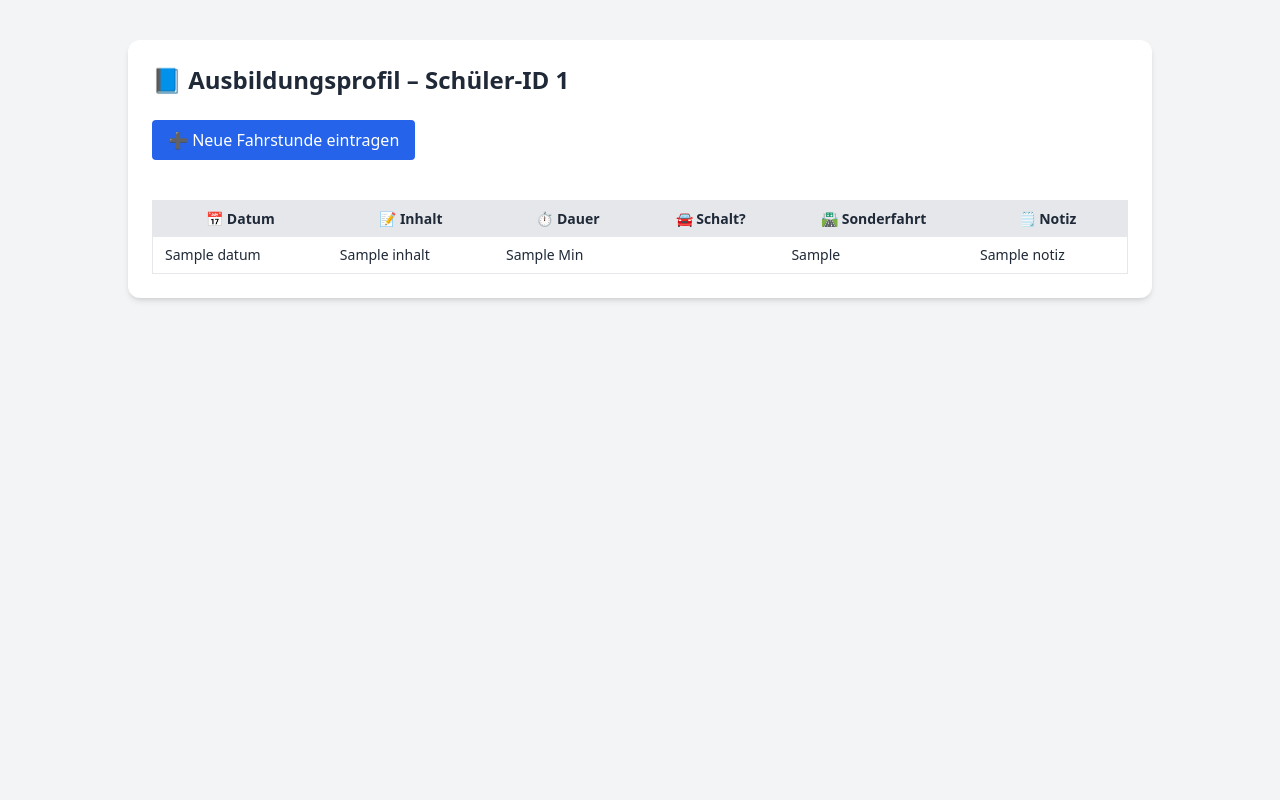
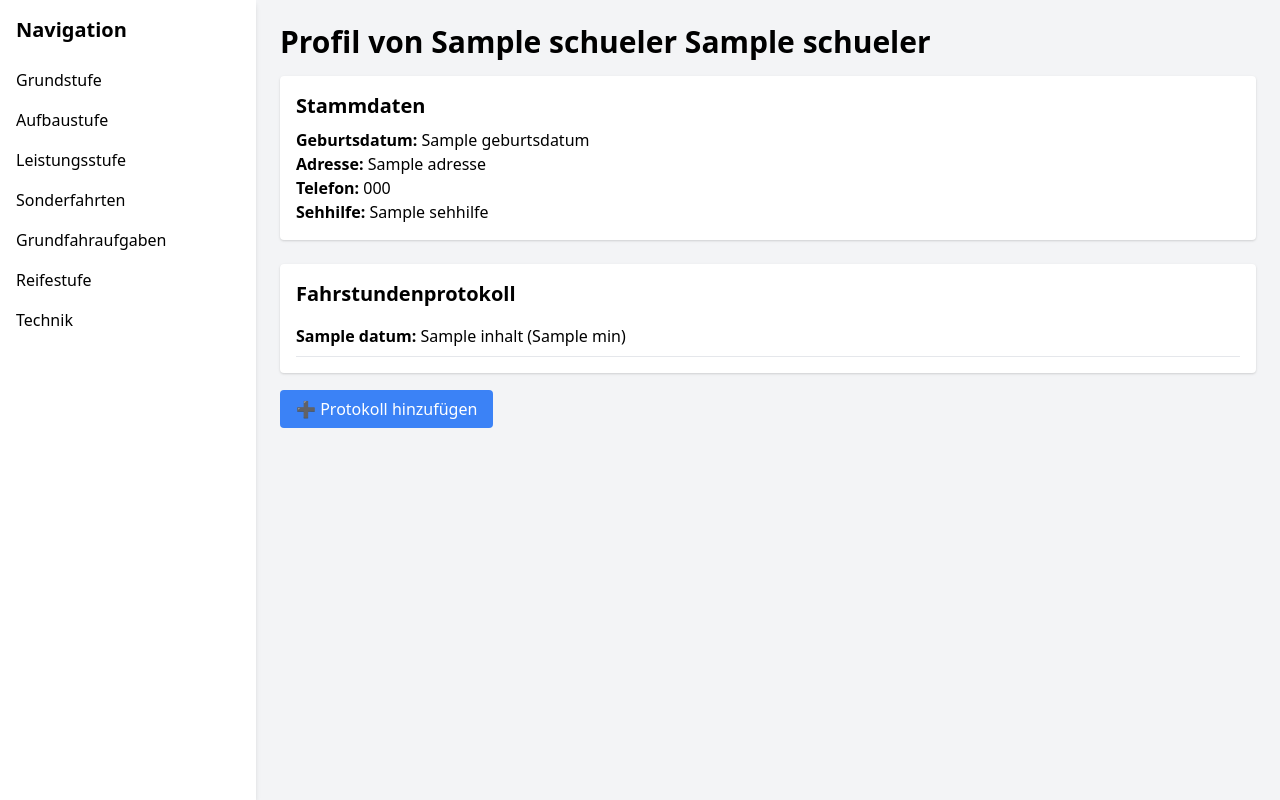
Before and after one commit to eyfahrlehrer/ausbildungsdiagrammkarte_flask, a Flask app: template templates/profil.html in a window 1280 px wide. Run offline with Flask 3, Linux system fonts and the light colour scheme; the template is opened without the code that fills it: most values are stand-ins (such as "Sample title", 1, 10 or a date in 2020); some libraries are stand-ins or nearby versions.

Commit message:
Update profil.html

```diff
--- a/templates/profil.html
+++ b/templates/profil.html
@@ -1,47 +1,53 @@
+<!-- templates/profil.html -->
 <!DOCTYPE html>
 <html lang="de">
 <head>
     <meta charset="UTF-8">
-    <title>Profil – Fahrschüler {{ schueler_id }}</title>
-    <script src="https://cdn.tailwindcss.com"></script>
+    <title>Profil – Ausbildungsdiagrammkarte</title>
+    <script src="https://unpkg.com/htmx.org@1.9.2"></script>
+    <link href="https://cdn.jsdelivr.net/npm/tailwindcss@2.2.19/dist/tailwind.min.css" rel="stylesheet">
 </head>
-<body class="bg-gray-100 text-gray-800">
-    <div class="max-w-5xl mx-auto p-6 mt-10 bg-white shadow-md rounded-xl">
-        <h1 class="text-2xl font-bold mb-6">📘 Ausbildungsprofil – Schüler-ID {{ schueler_id }}</h1>
+<body class="bg-gray-100">
+    <div class="flex">
+        <!-- Sidebar -->
+        <aside class="w-64 h-screen bg-white shadow-md p-4 hidden md:block">
+            <h2 class="text-xl font-bold mb-4">Navigation</h2>
+            <nav>
+                <a href="/grundstufe/{{ schueler.id }}" class="block py-2">Grundstufe</a>
+                <a href="/aufbaustufe/{{ schueler.id }}" class="block py-2">Aufbaustufe</a>
+                <a href="/leistungsstufe/{{ schueler.id }}" class="block py-2">Leistungsstufe</a>
+                <a href="/sonderfahrten/{{ schueler.id }}" class="block py-2">Sonderfahrten</a>
+                <a href="/grundfahraufgaben/{{ schueler.id }}" class="block py-2">Grundfahraufgaben</a>
+                <a href="/reifestufe/{{ schueler.id }}" class="block py-2">Reifestufe</a>
+                <a href="/technik/{{ schueler.id }}" class="block py-2">Technik</a>
+            </nav>
+        </aside>
 
-        <a href="/protokoll_erstellen/{{ schueler_id }}"
-           class="mb-6 inline-block bg-blue-600 text-white px-4 py-2 rounded hover:bg-blue-700">
-            ➕ Neue Fahrstunde eintragen
-        </a>
+        <!-- Hauptinhalt -->
+        <main class="flex-1 p-6">
+            <h1 class="text-3xl font-bold mb-4">Profil von {{ schueler.vorname }} {{ schueler.name }}</h1>
 
-        {% if eintraege %}
-            <table class="w-full border mt-4 text-sm">
-                <thead class="bg-gray-200">
-                    <tr>
-                        <th class="px-3 py-2">📅 Datum</th>
-                        <th class="px-3 py-2">📝 Inhalt</th>
-                        <th class="px-3 py-2">⏱️ Dauer</th>
-                        <th class="px-3 py-2">🚘 Schalt?</th>
-                        <th class="px-3 py-2">🛣️ Sonderfahrt</th>
-                        <th class="px-3 py-2">🗒️ Notiz</th>
-                    </tr>
-                </thead>
-                <tbody>
-                {% for eintrag in eintraege %}
-                    <tr class="border-b hover:bg-gray-50">
-                        <td class="px-3 py-2">{{ eintrag.datum }}</td>
-                        <td class="px-3 py-2">{{ eintrag.inhalt }}</td>
-                        <td class="px-3 py-2">{{ eintrag.dauer_minuten }} Min</td>
-                        <td class="px-3 py-2">{{ '✅' if eintrag.schaltkompetenz else '' }}</td>
-                        <td class="px-3 py-2">{{ eintrag.sonderfahrt_typ or '-' }}</td>
-                        <td class="px-3 py-2">{{ eintrag.notiz or '-' }}</td>
-                    </tr>
+            <section class="bg-white p-4 rounded shadow mb-6">
+                <h2 class="text-xl font-semibold mb-2">Stammdaten</h2>
+                <p><strong>Geburtsdatum:</strong> {{ schueler.geburtsdatum }}</p>
+                <p><strong>Adresse:</strong> {{ schueler.adresse }}</p>
+                <p><strong>Telefon:</strong> {{ schueler.telefon }}</p>
+                <p><strong>Sehhilfe:</strong> {{ schueler.sehhilfe }}</p>
+            </section>
+
+            <section class="bg-white p-4 rounded shadow mb-6">
+                <h2 class="text-xl font-semibold mb-2">Fahrstundenprotokoll</h2>
+                {% for eintrag in protokolle %}
+                    <div class="border-b py-2">
+                        <strong>{{ eintrag.datum }}:</strong> {{ eintrag.inhalt }} ({{ eintrag.dauer_minuten }} min)
+                    </div>
+                {% else %}
+                    <p>Keine Einträge vorhanden.</p>
                 {% endfor %}
-                </tbody>
-            </table>
-        {% else %}
-            <p class="mt-4 text-gray-500">Noch keine Fahrstunden dokumentiert.</p>
-        {% endif %}
+            </section>
+
+            <a href="/protokoll_neu/{{ schueler.id }}" class="bg-blue-500 text-white px-4 py-2 rounded hover:bg-blue-600">➕ Protokoll hinzufügen</a>
+        </main>
     </div>
 </body>
 </html>
```
